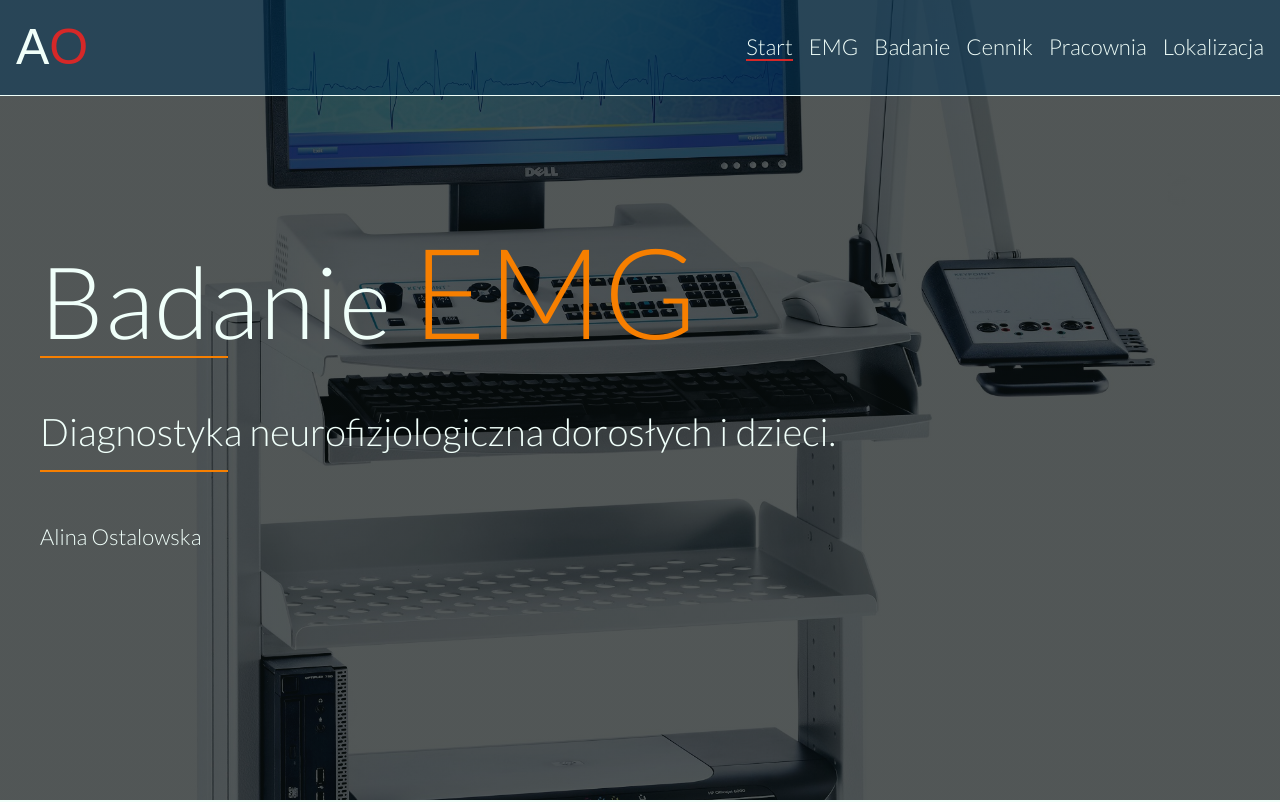
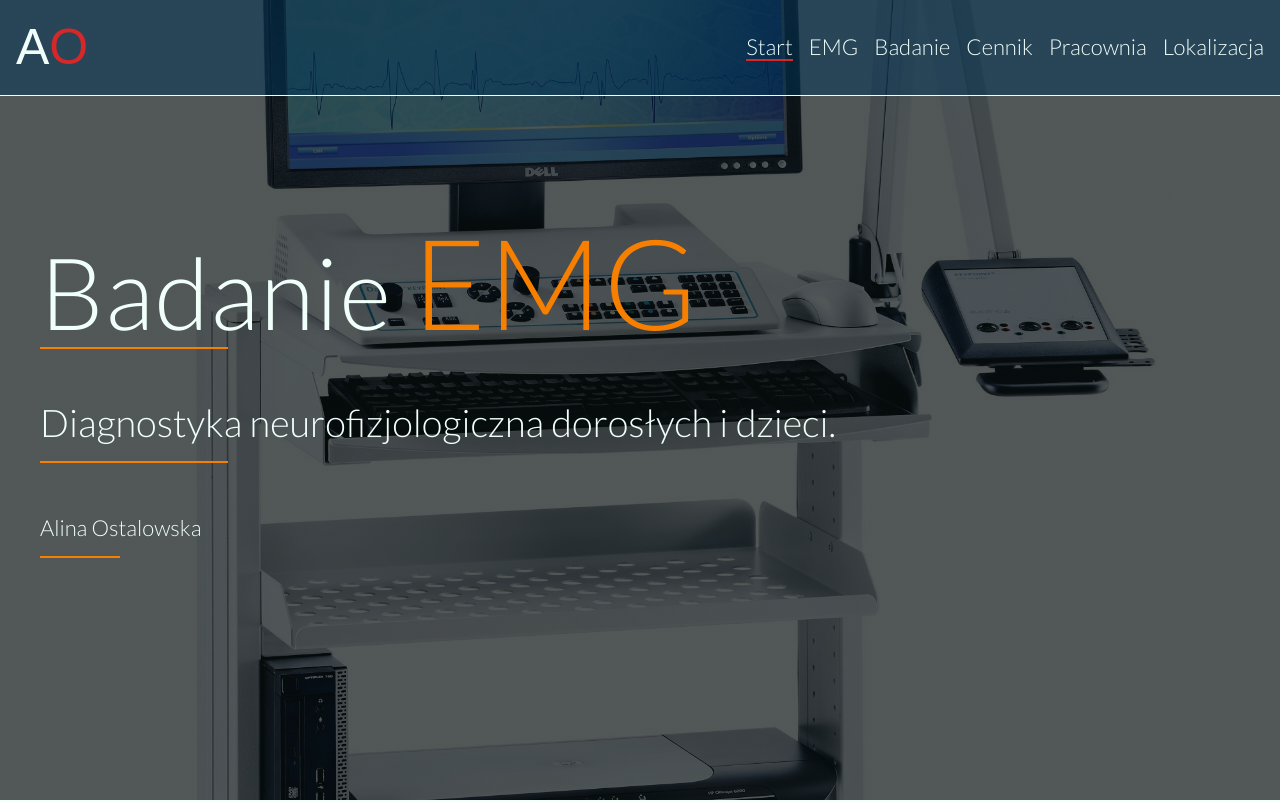
Before and after one commit to DariuszOkonski/pracownia-emg, a website built with webpack: page src/pages/index.html in a window 1280 px wide. Shown: the top 802 px of the page. Built offline with nearby package versions, Linux system fonts and the light colour scheme; a web font is replaced by a local one.

Commit message:
add class .border-bottom--small::after at main.scss

```diff
--- a/src/scss/main.scss
+++ b/src/scss/main.scss
@@ -77,6 +77,20 @@ body {
 
   @media(min-width: $tablet) {
     width: 188px;
+    margin-top: 16px;
+  }
+}
+
+.border-bottom--small::after {
+  content: '';
+  display: block;
+  margin-top: 6px;
+  width: 20px;
+  height: 2px;
+  background-color: $secondary-color;
+
+  @media(min-width: $tablet) {
+    width: 80px;
     margin-top: 16px;
   }
 }
```
